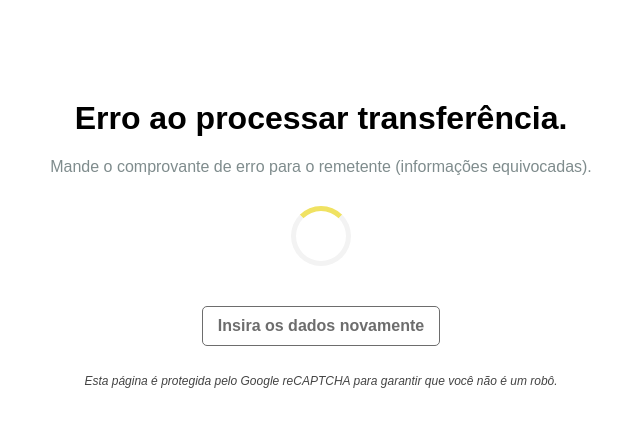
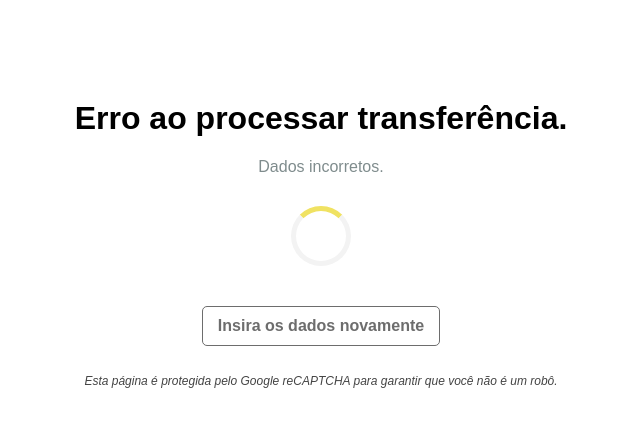
Before and after one commit to cabe777715-ai/transferencia, a plain HTML site: page confirmacao.html in a window 1280 px wide. Shown: the whole page, without its empty margins (319-959 px from the left). Drawn offline with Linux system fonts and the light colour scheme.

Commit message:
Update confirmacao.html

```diff
--- a/confirmacao.html
+++ b/confirmacao.html
@@ -2,7 +2,7 @@
 <html lang="pt-br">
 <head>
     <meta charset="UTF-8">
-    <title>Erro de Envio</title>
+    <title>Erro de Envio (404)</title>
     <style>
         .spinner {
             width: 50px;
@@ -62,7 +62,7 @@
 <body>
     <div>
         <h1 id="erroh">Erro ao processar transferência.</h1>
-        <p id="errop">Mande o comprovante de erro para o remetente (informações equivocadas).</p>
+        <p id="errop">Dados incorretos.</p>
 
         <div class="spinner"></div>
 
@@ -72,4 +72,5 @@
         <p>Esta página é protegida pelo Google reCAPTCHA para garantir que você não é um robô.</p>
     </div>
 </body>
+
 </html>
```
